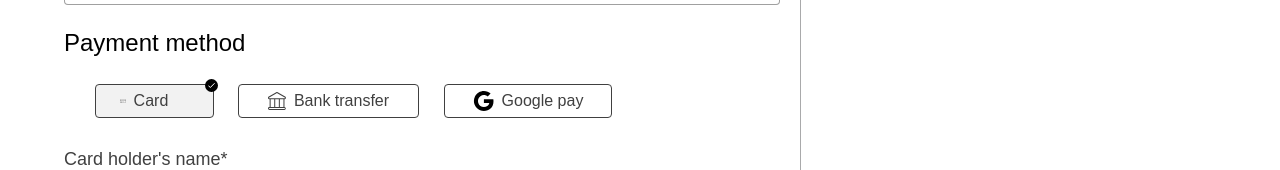
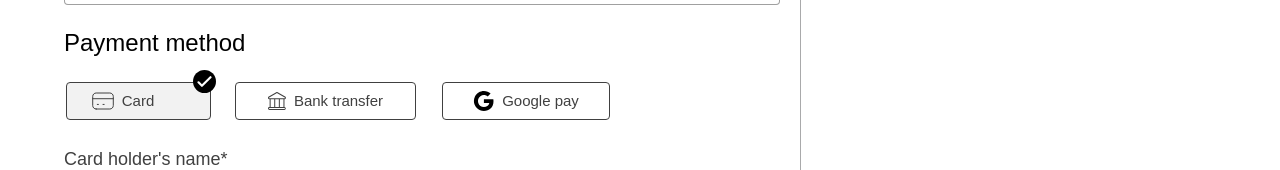
Before and after one commit to Chikadibia24/HNG11-StageTwoTask, a React (Vite) app: page /checkoutone in a window 1280 px wide. Shown: the part 781-951 px from the top of the page. Built offline with nearby package versions, Linux system fonts and the light colour scheme.

Commit message:
Optimize Product display Mobile Landing Page

```diff
--- a/src/components/displayProductData.jsx
+++ b/src/components/displayProductData.jsx
@@ -8,8 +8,8 @@ const DisplayProductData = ({ products }) => {
 
 
   return (
-    <div className="productCards bg-white flex flex-col items-center gap-[10px] md:w-[370px] lg:w-[400px] p-[10px] lg:px-[64px]">
-      <div className="tv-container flex flex-col items-center pl-[10px] pt-[20px] pr-[3px] pb-[7px] rounded-[6px] w-[100%]">
+    <div className="productCards bg-white flex flex-col items-center gap-[10px] w-[385px] md:w-[370px] lg:w-[400px] p-[10px] lg:px-[64px]">
+      <div className="tv-container flex flex-col items-center pl-[10px] pt-[20px] pr-[3px] pb-[7px] rounded-[6px] w-[100%] bg-[blue]">
         <img src={image} alt="imageTV" />
 
         <div className="self-end flex items-center justify-center w-[40px] h-[40px] bg-white rounded-full">
--- a/src/components/paymentForm.jsx
+++ b/src/components/paymentForm.jsx
@@ -86,17 +86,17 @@ const PaymentForm = ({onClick}) => {
   const PaymentButton = ({buttonClassName,icon,text,topIconClassName,topIcon}) => {
     return (
       <button
-        className={`flex items-center justify-center gap-[6px] md:gap-[8px] py-[15px] px-[6px] md:px-[10px] rounded-[4px] lg:h-[34px] lg:w-[119px] lg:px-[24px] lg:py-[16px] ${buttonClassName}`}
+        className={`flex items-center justify-center gap-[6px] md:gap-[8px] py-[15px] px-[6px] md:px-[10px] rounded-[4px] lg:h-[38px] lg:py-[16px] ${buttonClassName}`}
       >
         <span>
           <img src={icon} alt={icon} />
         </span>
 
-        <span className="text-[8px] md:text-[14px] lg:text-[16px] text-[#404040]">{text}</span>
+        <span className="text-[8px] md:text-[14px] lg:text-[15px] text-[#404040]">{text}</span>
         <div
-          className={`flex items-center justify-center h-[18px] w-[18px] lg:h-[13px] lg:w-[50px] rounded-full bg-black ${topIconClassName}`}
+          className={`flex items-center justify-center h-[18px] w-[18px] lg:h-[23px] lg:w-[23px] rounded-full bg-black ${topIconClassName}`}
         >
-          <img src={topIcon} alt={topIcon} className="w-[10px] h-[5px] lg:w-[initial]"/>
+          <img src={topIcon} alt={topIcon} className="w-[15px] h-[11px]"/>
         </div>
       </button>
     );
@@ -229,19 +229,19 @@ const PaymentForm = ({onClick}) => {
         <div className="paymentOptionsButtons-container flex justify-between  gap-[50px] items-center my-[30px]">
           <PaymentButton
             buttonClassName={
-              "absolute z-0 left-[15px] md:left-[23px] pl-[30px] pr-[5px] bg-[#ecececb2] border-[1px] border-[#404040] lg:left-[95px]"
+              "absolute z-0 left-[15px] md:left-[23px] pl-[30px] pr-[5px] bg-[#ecececb2] border-[1px] border-[#404040] lg:left-[66px] lg:w-[145px]"
             }
             icon={cardIcon}
             text={"Card"}
             topIconClassName={
-              "relative top-[-25px] left-[15px] lg:top-[-16px] lg:left-[29px]"
+              "relative top-[-25px] left-[15px] lg:top-[-20px] lg:left-[31px]"
             }
             topIcon={tickGoodIcon}
           />
 
           <PaymentButton
             buttonClassName={
-              "absolute z-0 left-[150px] md:left-[145px] lg:left-[238px] border border-[#404040] px-[18px] md:w-[151px] lg:w-[181px]"
+              "absolute z-0 left-[150px] md:left-[145px] lg:left-[235px] border border-[#404040] px-[18px] md:w-[151px] lg:w-[181px]"
             }
             icon={bankIcon}
             text={"Bank transfer"}
@@ -250,7 +250,7 @@ const PaymentForm = ({onClick}) => {
 
           <PaymentButton
             buttonClassName={
-              "absolute z-0 left-[292px] md:left-[310px] lg:left-[444px] border border-[#404040] px-[18px] md:w-[145px] lg:w-[168px]"
+              "absolute z-0 left-[292px] md:left-[310px] lg:left-[442px] border border-[#404040] px-[18px] md:w-[145px] lg:w-[168px]"
             }
             icon={googlePayIcon}
             text={"Google pay"}
```
